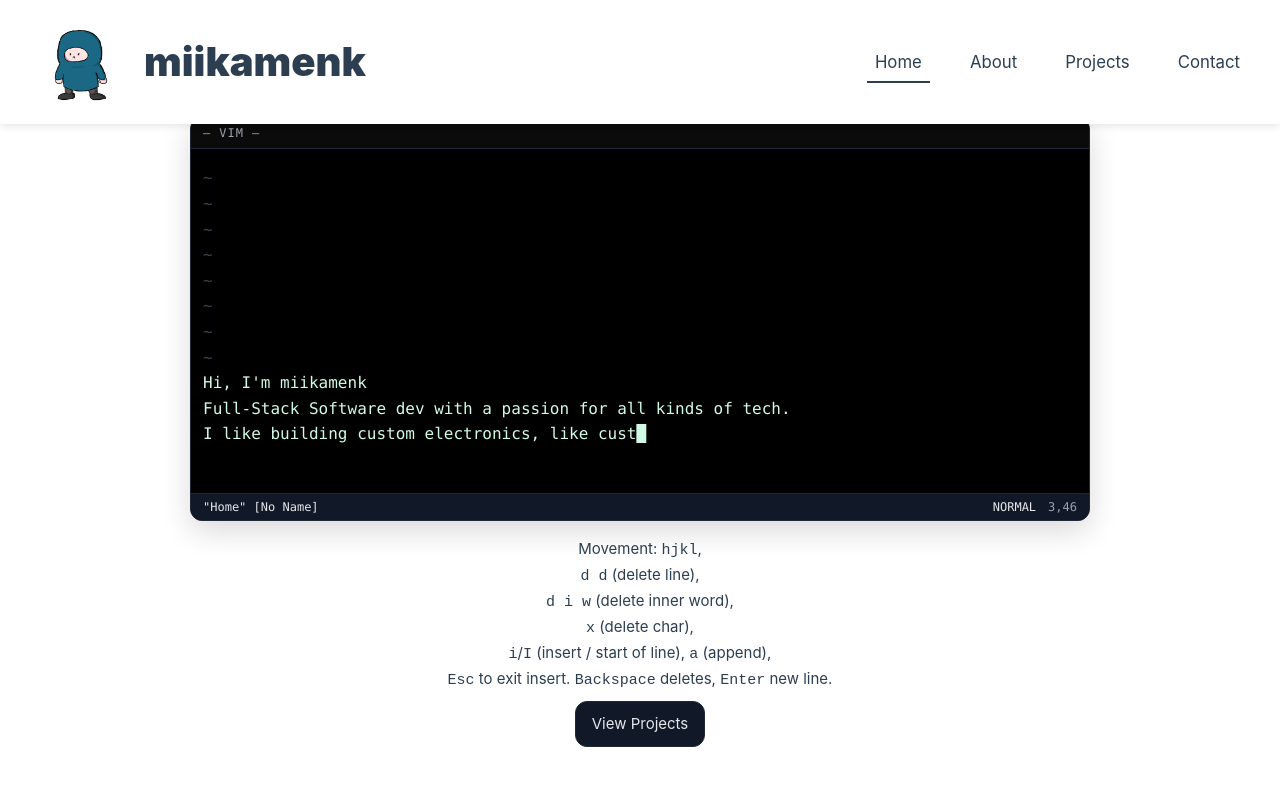
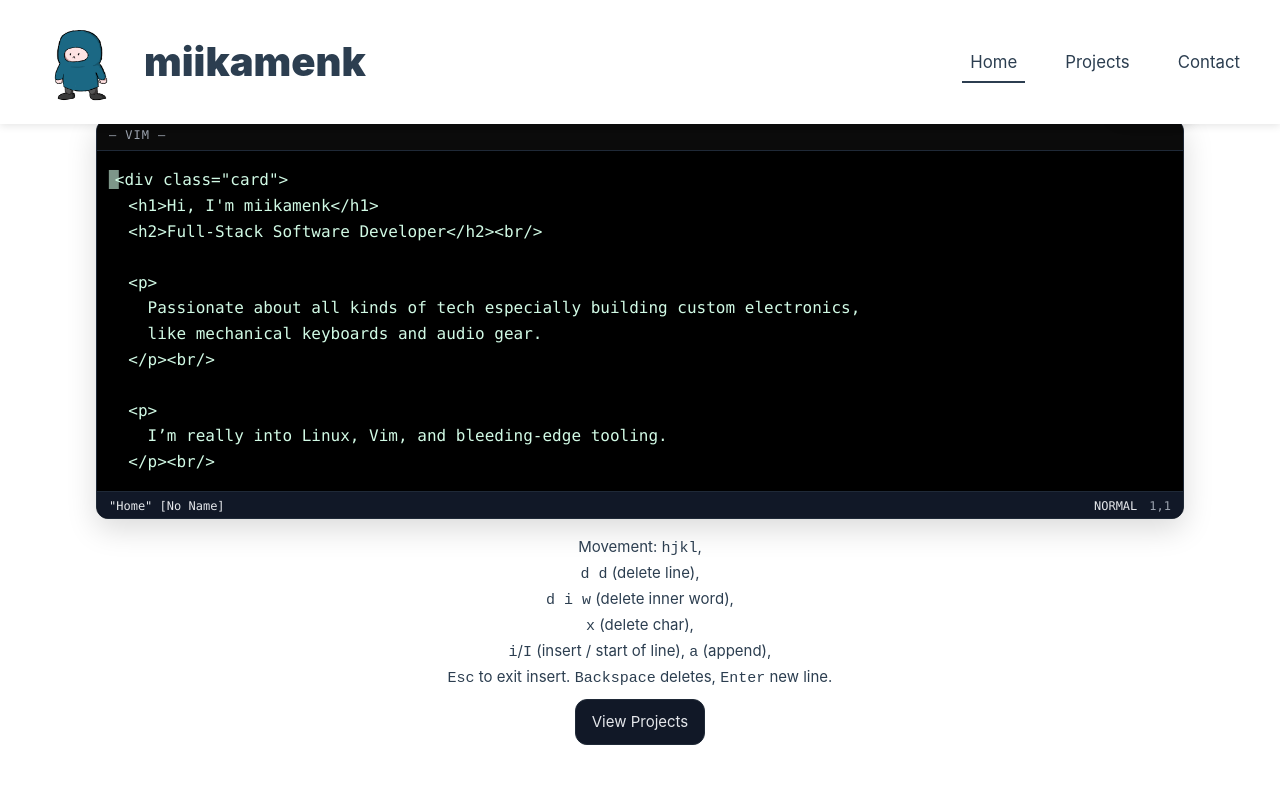
Before and after one commit to miikamenk/miikamenk-portfolio, a Vue app: page / in a window 1280 px wide. Shown: the top 786 px of the page. Built offline with nearby package versions, Linux system fonts and the light colour scheme.

Commit message:
site structure changes
made the vim text be html and made it renderable
removed about view, because it was obsolete

```diff
--- a/package.json
+++ b/package.json
@@ -17,6 +17,7 @@
   },
   "dependencies": {
     "@aksharahegde/vue-glow": "^1.3.0",
+    "dompurify": "^3.3.0",
     "firebase": "^12.2.0",
     "vue": "^3.5.18",
     "vue-glow": "^1.4.2",
--- a/src/App.vue
+++ b/src/App.vue
@@ -19,7 +19,6 @@ function toggleMenu() {
 
       <nav class="desktop-nav">
         <RouterLink to="/">Home</RouterLink>
-        <RouterLink to="/about">About</RouterLink>
         <RouterLink to="/projects">Projects</RouterLink>
         <RouterLink to="/contact">Contact</RouterLink>
       </nav>
@@ -28,7 +27,6 @@ function toggleMenu() {
         <button @click="toggleMenu" class="menu-button">☰</button>
         <div v-if="isMenuOpen" class="dropdown-menu">
           <RouterLink to="/" @click="toggleMenu">Home</RouterLink>
-          <RouterLink to="/about" @click="toggleMenu">About</RouterLink>
           <RouterLink to="/projects" @click="toggleMenu">Projects</RouterLink>
           <RouterLink to="/contact" @click="toggleMenu">Contact</RouterLink>
         </div>
@@ -53,8 +51,6 @@ header {
 }
 
 .content {
-  grid-column: 1 / -1;
-  max-width: 1280px;
   margin: 0 auto;
   padding: 2rem;
   padding-top: calc(2rem + 80px);
--- a/src/components/VimEmulator.vue
+++ b/src/components/VimEmulator.vue
@@ -1,22 +1,48 @@
 <script setup>
-import { onMounted, onBeforeUnmount, ref, computed } from 'vue'
+import { onMounted, onBeforeUnmount, ref, computed, nextTick, watch } from 'vue'
 
 //config
-const MESSAGE = `Hi, I'm miikamenk
-Full-Stack Software dev with a passion for all kinds of tech.
-I like building custom electronics, like custom keyboards.
+const MESSAGE = `<div class="card">
+  <h1>Hi, I'm miikamenk</h1>
+  <h2>Full-Stack Software Developer</h2><br/>
 
-I'm also really into Linux, Vim and bleeding edge tech.
+  <p>
+    Passionate about all kinds of tech especially building custom electronics,
+    like mechanical keyboards and audio gear.
+  </p><br/>
 
-I'm an advocator for open source sofware and hardware.
-Try out this interactive vim terminal I whipped up and check out the rest of my website.`
+  <p>
+    I’m really into Linux, Vim, and bleeding-edge tooling.
+  </p><br/>
+
+  <p>
+    Advocate for open-source software and hardware.
+    Try out this interactive Vim terminal I built and explore the rest of my site!
+  </p>
+</div>
+
+<style>
+.card {
+  background: var(--color-background-soft);
+  padding: 2rem 3rem;
+  border-radius: 1rem;
+  box-shadow: 0 6px 16px rgba(0, 0, 0, 0.15);
+  animation: fadeInUp 0.6s ease;
+}
+@keyframes fadeInUp {
+  from { opacity: 0; transform: translateY(8px); }
+  to { opacity: 1; transform: translateY(0); }
+}
+</style>
+`
 const TYPE_DELAY = 40 // ms/char
-const PLACEHOLDER_LINES = 8 // leading tildes like Vim
+const PLACEHOLDER_LINES = 0 // leading tildes like Vim
 
 // state controls
-const text = ref('') // visible buffer
+const text = ref(MESSAGE) // visible buffer
+const buffer = ref(null)
 const cursor = ref(0) // index in text
-const typingDone = ref(false)
+const typingDone = ref(true)
 const insertMode = ref(false)
 
 const pendingOp = ref(null) // 'd' | null
@@ -122,6 +148,26 @@ function moveDown() {
   const nextLen = nextEnd - nextStart
   const col = desiredCol ?? getLineCol(cursor.value).col
   moveCursorTo(nextStart + Math.min(col, nextLen))
+}
+
+function ensureCursorVisible(padding = 8) {
+  const container = buffer.value
+  if (!container) return
+  const cursorEl = container.querySelector('.cursor')
+  if (!cursorEl) return
+
+  // position of cursor relative to the container
+  const curTop = cursorEl.offsetTop
+  const curBottom = curTop + cursorEl.offsetHeight
+
+  const viewTop = container.scrollTop
+  const viewBottom = viewTop + container.clientHeight
+
+  if (curTop < viewTop + padding) {
+    container.scrollTop = Math.max(0, curTop - padding)
+  } else if (curBottom > viewBottom - padding) {
+    container.scrollTop = curBottom - container.clientHeight + padding
+  }
 }
 
 // editing primitives
@@ -287,9 +333,18 @@ function onKeydown(e) {
   }
 }
 
+function getText() {
+  return text.value
+}
+defineExpose({ getText })
+
+watch(cursor, () => {
+  nextTick(ensureCursorVisible)
+})
+
 onMounted(() => {
   window.addEventListener('keydown', onKeydown)
-  startTyping()
+  // startTyping() -- did not age well with the rendering view
 })
 
 onBeforeUnmount(() => {
@@ -300,10 +355,10 @@ onBeforeUnmount(() => {
 
 <template>
   <section class="vim-wrap">
-    <div class="vim-window" @click="skipTyping">
+    <div class="vim-window">
       <div class="vim-title">— VIM —</div>
 
-      <div class="vim-buffer" aria-live="polite" aria-atomic="true">
+      <div class="vim-buffer" ref="buffer" aria-live="polite" aria-atomic="true">
         <pre class="vim-line" v-for="n in PLACEHOLDER_LINES" :key="n">~</pre>
         <pre class="vim-text">
 <span>{{ beforeText }}</span><span class="cursor" :class="{ off: !insertMode && typingDone }">█</span><span>{{ afterText }}</span>
@@ -337,10 +392,10 @@ onBeforeUnmount(() => {
   display: grid;
   gap: 1rem;
   place-items: center;
-  padding: 4rem 1rem;
 }
 .vim-window {
-  width: min(900px, 95vw);
+  width: 85vw;
+  height: 50vh;
   border-radius: 0.75rem;
   overflow: hidden;
   box-shadow: 0 10px 30px rgba(0, 0, 0, 0.25);
@@ -366,8 +421,15 @@ onBeforeUnmount(() => {
 .vim-buffer {
   padding: 1rem 0.75rem 1.25rem;
   min-height: 220px;
+  height: calc(50vh - 60px);
   color: #a7f3d0;
   background: #000;
+  overflow: auto;
+  -ms-overflwow-style: none;
+  scrollbar-width: none;
+}
+.vim-buffer::-webkit-scrollbar {
+  display: none; /* Chrome, Safari */
 }
 .vim-line,
 .vim-text {
--- a/src/router/index.ts
+++ b/src/router/index.ts
@@ -8,14 +8,6 @@ const router = createRouter({
       path: '/',
       name: 'home',
       component: HomeView,
-    },
-    {
-      path: '/about',
-      name: 'about',
-      // route level code-splitting
-      // this generates a separate chunk (About.[hash].js) for this route
-      // which is lazy-loaded when the route is visited.
-      component: () => import('../views/AboutView.vue'),
     },
     {
       path: '/projects',
--- a/src/views/HomeView.vue
+++ b/src/views/HomeView.vue
@@ -1,11 +1,41 @@
 <script setup lang="ts">
+import { ref } from 'vue'
+import DOMPurify from 'dompurify'
 import VimEmulator from '../components/VimEmulator.vue'
-import AboutPage from '../components/AboutPage.vue'
+
+const vimRef = ref<InstanceType<typeof VimEmulator> | null>(null)
+const renderedHtml = ref<string | null>(null)
+
+// Called when the user presses "Render"
+async function onRender() {
+  // get buffer from child
+  const raw = vimRef.value?.getText?.() ?? ''
+  // sanitize `raw` using DOMPurify in production to avoid XSS.
+  renderedHtml.value = DOMPurify.sanitize(raw)
+}
+
+// Go back to emulator view
+function onEdit() {
+  renderedHtml.value = null
+}
 </script>
 
 <template>
   <div class="home">
-    <VimEmulator />
+    <div class="terminal-wrapper">
+      <div class="vim-controls">
+        <button class="render-btn" @click="onRender" v-if="!renderedHtml">Render</button>
+        <button class="render-btn" @click="onEdit" v-else>Back</button>
+      </div>
+
+      <VimEmulator v-show="!renderedHtml" ref="vimRef" />
+      <div
+        v-show="renderedHtml"
+        class="rendered-terminal"
+        aria-live="polite"
+        v-html="renderedHtml"
+      ></div>
+    </div>
   </div>
 </template>
 
@@ -18,4 +48,59 @@ import AboutPage from '../components/AboutPage.vue'
     justify-content: center;
   }
 }
+.rendered-terminal {
+  width: 85vw;
+  height: 50vh;
+  color: #d1fae5;
+  font-family: ui-monospace, SFMono-Regular, Menlo, Monaco, Consolas, 'Courier New', monospace;
+}
+
+.terminal-wrapper {
+  position: relative; /* makes .vim-controls absolute inside it */
+  display: flex;
+  flex-direction: column;
+  align-items: center;
+  gap: 0.5rem; /* optional: spacing between button and terminal */
+}
+
+.vim-controls {
+  position: absolute;
+  bottom: 100%; /* place above terminal */
+  left: 97%; /* horizontally centered */
+  transform: translateX(-50%) translateY(-0.5rem); /* small lift */
+  display: flex;
+  gap: 0.5rem;
+  pointer-events: none;
+  z-index: 30;
+}
+
+.vim-controls .render-btn {
+  pointer-events: auto;
+}
+
+.render-btn {
+  pointer-events: auto; /* allow clicks on the button itself */
+  background: rgba(17, 24, 39, 0.85); /* glassy dark */
+  color: #e6ffef;
+  border: 1px solid rgba(255, 255, 255, 0.06);
+  padding: 0.45rem 0.7rem;
+  border-radius: 0.6rem;
+  font:
+    13px ui-monospace,
+    monospace;
+  box-shadow: 0 6px 18px rgba(2, 6, 23, 0.5);
+  cursor: pointer;
+  transition:
+    transform 160ms ease,
+    filter 160ms ease,
+    opacity 160ms;
+  opacity: 0.95;
+}
+.render-btn:hover {
+  transform: translateY(-3px);
+  filter: brightness(1.08);
+}
+.render-btn:active {
+  transform: translateY(-1px) scale(0.995);
+}
 </style>
```
Also changed, not shown: 1 other file (tests, documents, lock files or other folders).
